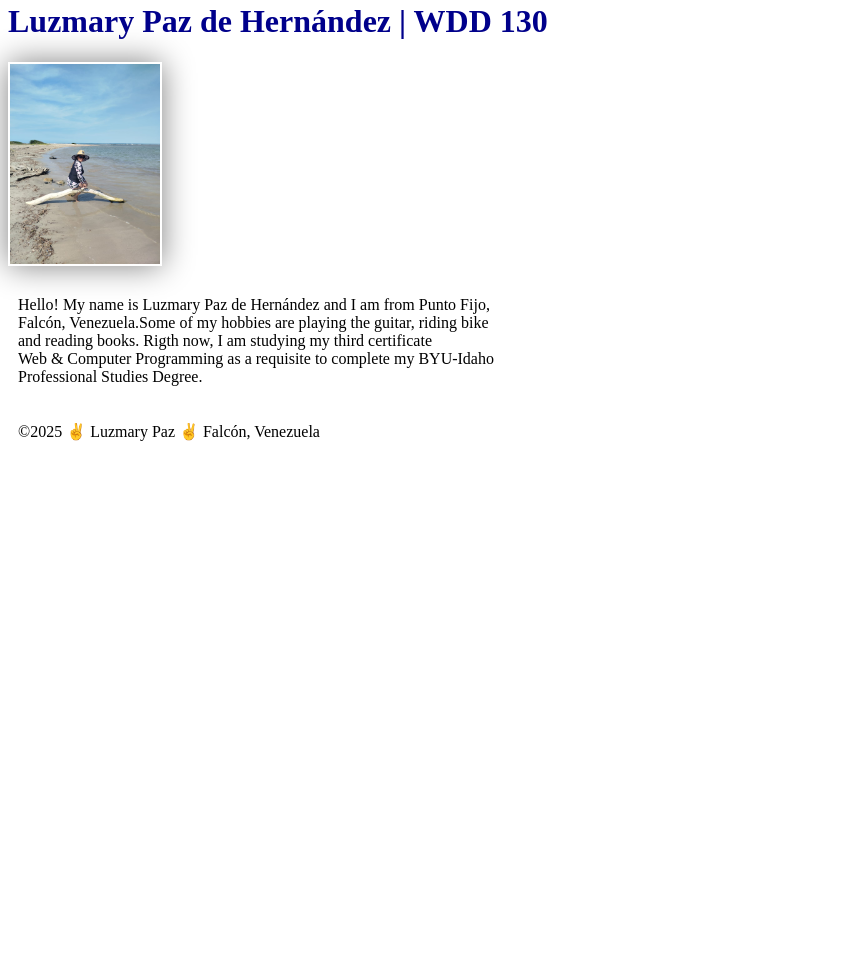
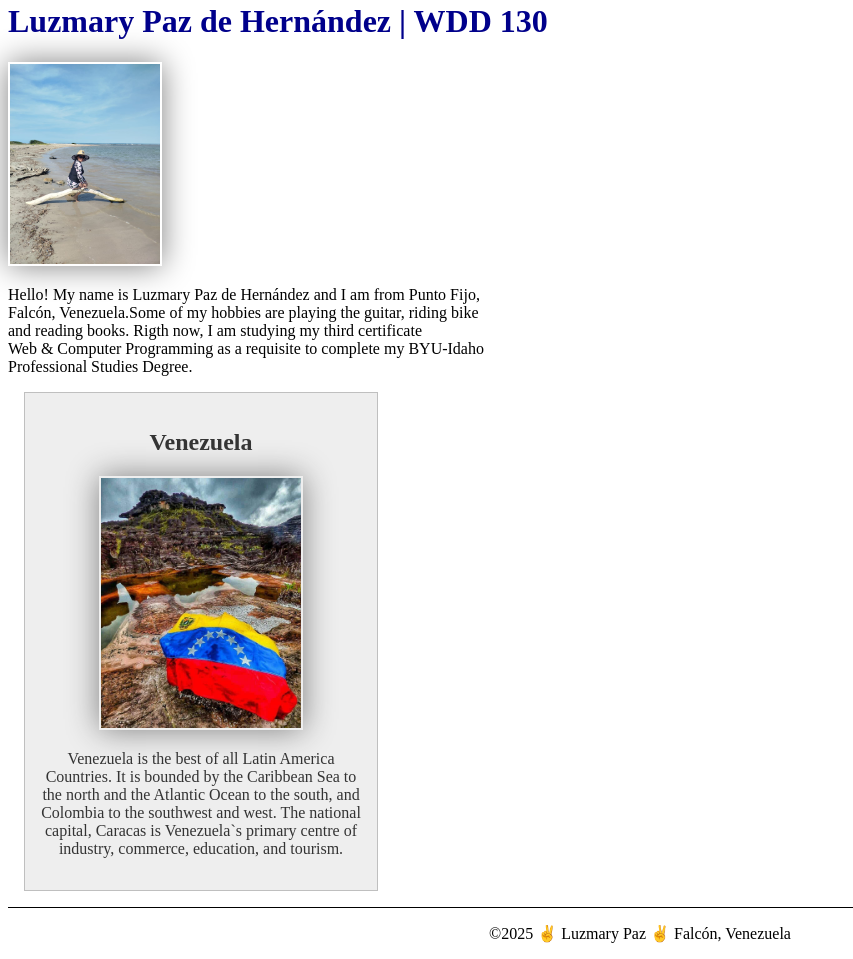
Before and after one commit to marypazdesigner0412/wdd130, a plain HTML site: page index.html in a window 1280 px wide. Shown: the part 162-1121 px from the top of the page, without its empty margins (0-853 px from the left). Before the commit the page ends 800 px from the top, so only its background shows below. Drawn offline with Linux system fonts and the light colour scheme.

Commit message:
Modified Style and html structure

```diff
--- a/index.html
+++ b/index.html
@@ -2,10 +2,12 @@
 <html lang="en-US">
 
 <head>
+    <meta name="author" content="Luzmary Paz de Hernández">
     <link rel="stylesheet" href="styles/styles.css">
     <meta charset="UTF-8">
     <meta name="viewport" content="width=device-width, initial-scale=1.0">
 <title>Luzmary Paz de Hernández | WDD 130</title>
+<meta name="description" content="Luzmary, WDD 130, Temple visiting information">
 </head>
 
 <body>
@@ -21,6 +23,11 @@
          <img src="images/profile.jpeg" alt="Mi nombre es Luzmary Paz" width="200">
         <p>Hello! My name is Luzmary Paz de Hernández and I am from Punto Fijo, <br> Falcón, Venezuela.Some of my hobbies are playing the guitar, riding bike <br> and reading books. Rigth now, I am studying my third certificate  <br> Web & Computer Programming as a requisite to complete  my BYU-Idaho <br> Professional Studies Degree. </p>
     </main>
+    <aside>
+        <h2>Venezuela</h2>
+        <img src="images/venezuela.jpg" alt="venezuela landscape">
+        <p>Venezuela is the best of all Latin America Countries. It is bounded by the Caribbean Sea to the north and the Atlantic Ocean to the south, and Colombia to the southwest and west. The national capital, Caracas is Venezuela`s primary centre of industry, commerce, education, and tourism.</p>
+    </aside>
 
     <footer>
         <p>&copy;2025 ✌️ Luzmary Paz ✌️ Falcón, Venezuela </p>
--- a/styles/styles.css
+++ b/styles/styles.css
@@ -8,6 +8,15 @@ nav a {
     display: block;
     padding: 20px;
 }
+
+main {
+    max-width: 840px;
+}
+main img {
+    width: 150px;
+    height: auto;
+}
+
 h1 {
     color: darkblue;
 }
@@ -19,5 +28,24 @@ img {
     box-shadow: 0 0 30px gray;
 }
 p{
-    padding: 10px;
+    padding: 0px;
 }
+
+aside {
+    width: 20rem;
+    margin: 1rem;
+    border: 1px solid rgb(0 0 0 / 0.2);
+    padding: 1rem;
+    background-color: #eee;
+    color: #333;
+    text-align: center;
+}
+aside img {
+    width: 200px;
+    height: auto;
+}
+footer {
+    margin-top: 15px;
+    border-top: 1px solid #000;
+    text-align: center;
+}
```
Also changed, not shown: images/venezuela.jpg (added).
